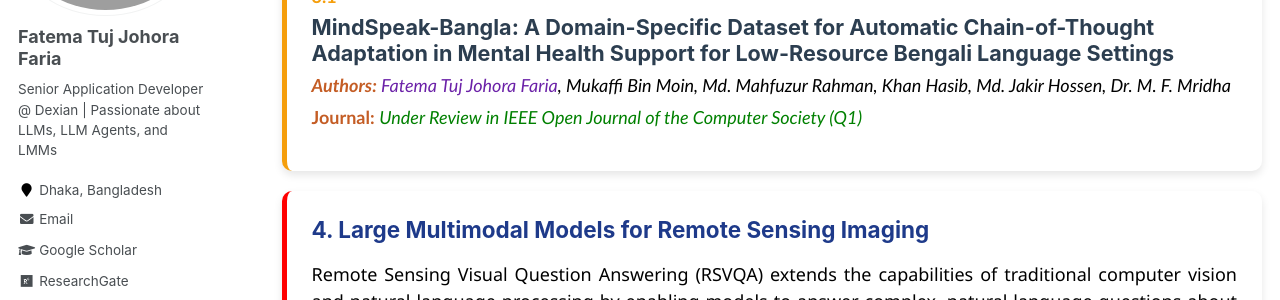
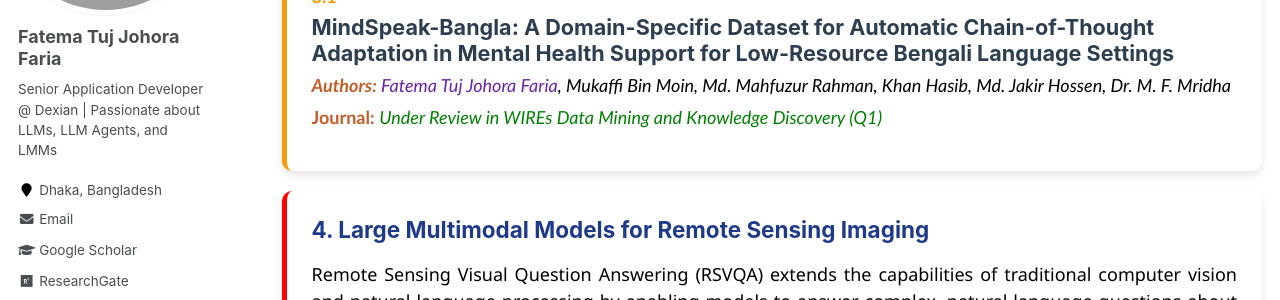
Before and after one commit to fatemafaria142/fatemafaria142.github.io, a Jekyll site: the page built from _pages/research.md, in a window 1280 px wide and 900 px high, scrolled down 2412 px. Shown: the part 154-454 px from the top of the window. Built offline with Jekyll 4.4.1, drawn with Linux system fonts in a browser that asks for light colours; some web fonts are replaced.

Commit message:
Update research

```diff
--- a/_pages/research.md
+++ b/_pages/research.md
@@ -65,7 +65,7 @@
       <span style="color: #f59e0b; font-weight: bold;">3.1 </span>
       <h3 style="color: #2c3e50; font-size: 1.2em; margin: 5px 0;">MindSpeak-Bangla: A Domain-Specific Dataset for Automatic Chain-of-Thought Adaptation in Mental Health Support for Low-Resource Bengali Language Settings</h3>
       <p style="font-style: italic; margin: 5px 0;"><strong style="color: #c45d25;">Authors:</strong> <span style="color: #6b21a8;">Fatema Tuj Johora Faria</span>, Mukaffi Bin Moin, Md. Mahfuzur Rahman, Khan Hasib, Md. Jakir Hossen, Dr. M. F. Mridha</p>
-      <p style="color: green; margin: 5px 0;"><strong style="color: #c45d25;">Journal:</strong> <em>Under Review in IEEE Open Journal of the Computer Society (Q1)</em></p>
+      <p style="color: green; margin: 5px 0;"><strong style="color: #c45d25;">Journal:</strong> <em>Under Review in WIREs Data Mining and Knowledge Discovery (Q1)</em></p>
     </div>
   </div>
 
```
